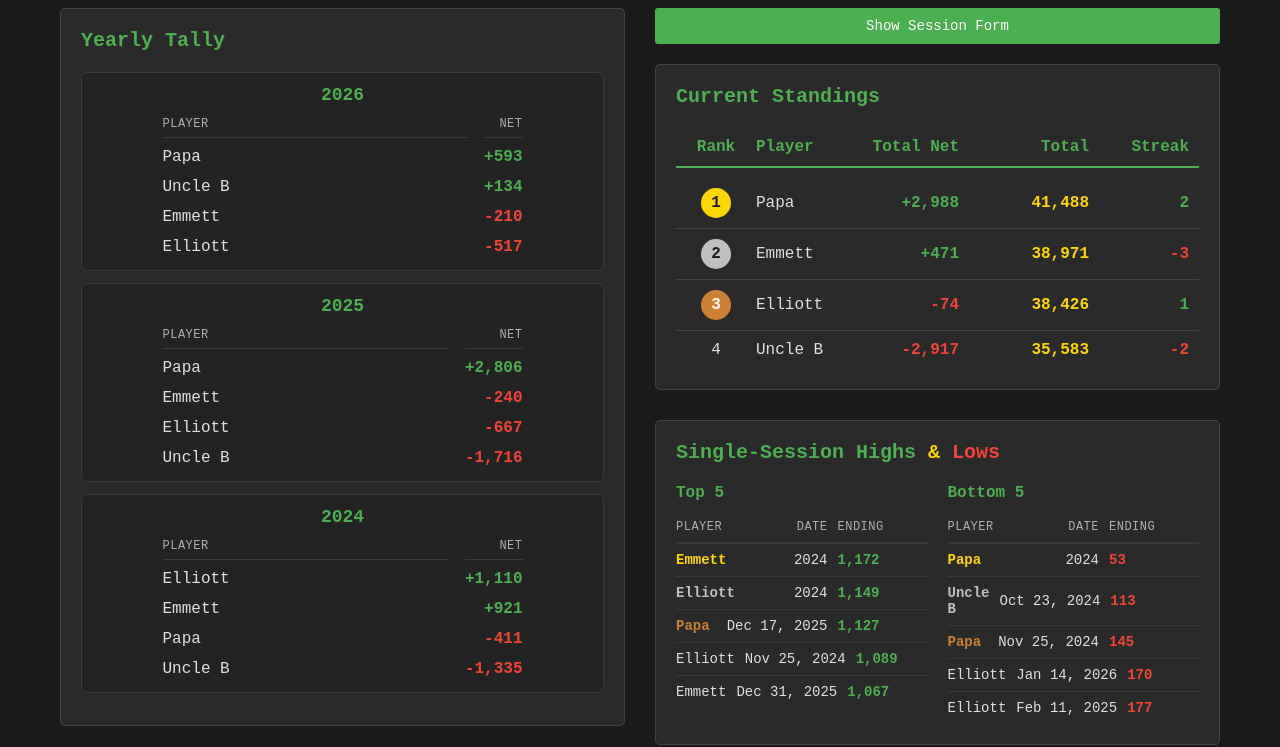
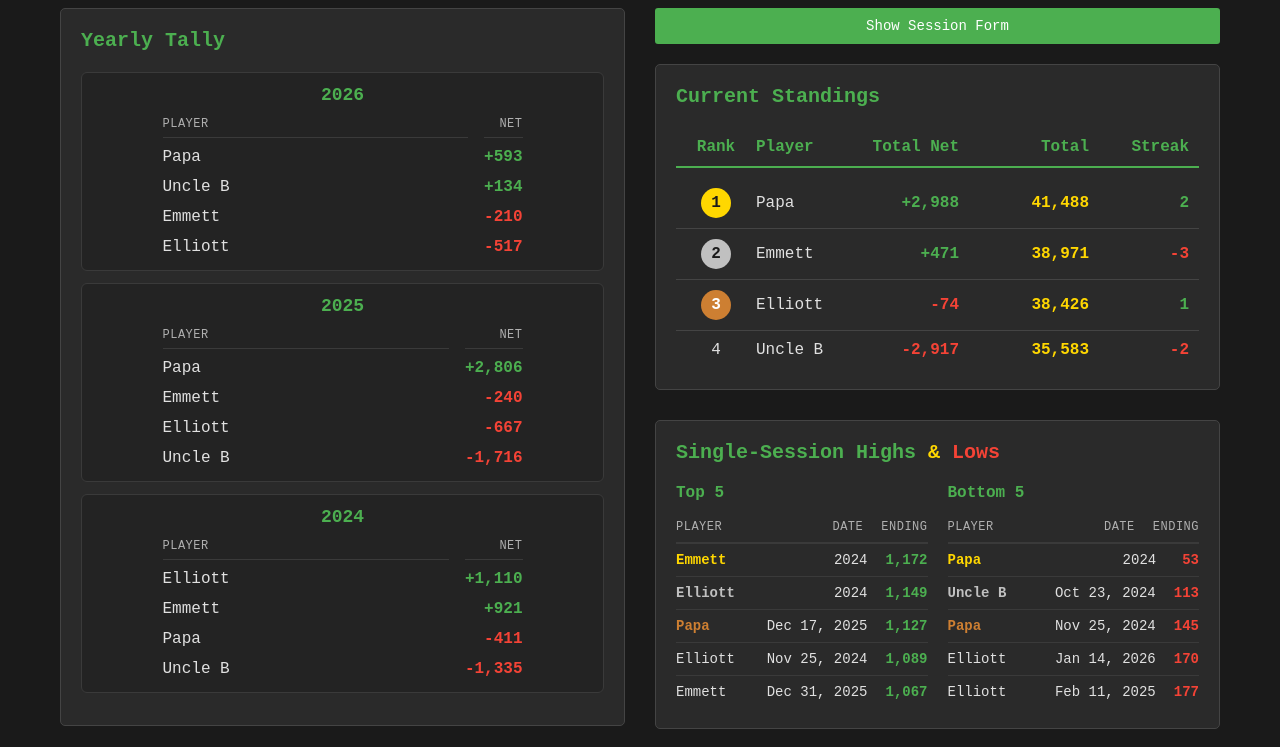
Before and after one commit to snakesford/PokerScores, a website: page index.html in a window 1280 px wide. Shown: the part 79-826 px from the top of the page. Drawn offline with Linux system fonts and the light colour scheme.

Commit message:
add some spacing from ending

```diff
--- a/script.js
+++ b/script.js
@@ -429,7 +429,7 @@
             const sortedHigh = [...entries].sort((a, b) => b.net - a.net).slice(0, 5);
             const sortedLow = [...entries].sort((a, b) => a.net - b.net).slice(0, 5);
 
-            const renderList = (list, container, endingClass, highlightTopRanks) => {
+            const renderList = (list, container, endingClass, highlightTopRanks, applyYearSpacing) => {
                 container.innerHTML = '';
                 list.forEach((entry, index) => {
                     const row = document.createElement('div');
@@ -437,10 +437,11 @@
                     const rankClass = highlightTopRanks ? `rank-name-${index + 1}` : '';
                     const sessionAnchorId = getSessionAnchorId(entry.date);
                     const sessionKey = `${normalizeKeyPart(entry.date)}|${normalizeKeyPart(entry.player)}|${normalizeKeyPart(entry.ending)}`;
+                    const dateExtraClass = applyYearSpacing && /^\d{4}$/.test(entry.date) ? 'top-bottom-date-year' : '';
 
                     row.innerHTML = `
                         <span class="${rankClass}">${entry.player}</span>
-                        <button class="top-bottom-date top-bottom-link" data-session-id="${sessionAnchorId}" data-session-key="${sessionKey}" type="button">
+                        <button class="top-bottom-date top-bottom-link ${dateExtraClass}" data-session-id="${sessionAnchorId}" data-session-key="${sessionKey}" type="button">
                             ${formatSessionDate(entry.date)}
                         </button>
                         <span class="${endingClass}">${entry.ending.toLocaleString()}</span>
@@ -449,8 +450,8 @@
                 });
             };
 
-            renderList(sortedHigh, topSessions, 'ending-positive', true);
-            renderList(sortedLow, bottomSessions, 'ending-negative', true);
+            renderList(sortedHigh, topSessions, 'ending-positive', true, false);
+            renderList(sortedLow, bottomSessions, 'ending-negative', true, true);
         }
 
         function displayYearlyTally() {
--- a/styles.css
+++ b/styles.css
@@ -278,7 +278,7 @@
         .top-bottom-row,
         .top-bottom-header {
             display: grid;
-            grid-template-columns: 1fr auto 90px;
+            grid-template-columns: 1fr auto auto;
             gap: 10px;
             align-items: center;
             padding: 8px 0;
@@ -302,6 +302,17 @@
             color: #e0e0e0;
             font-size: 12px;
             white-space: nowrap;
+        }
+
+        .top-bottom-date-year {
+            margin-right: 8px;
+        }
+
+        .top-bottom-row > :last-child,
+        .top-bottom-header > :last-child {
+            justify-self: end;
+            text-align: right;
+            padding-left: 8px;
         }
 
         .top-bottom-link {
```
